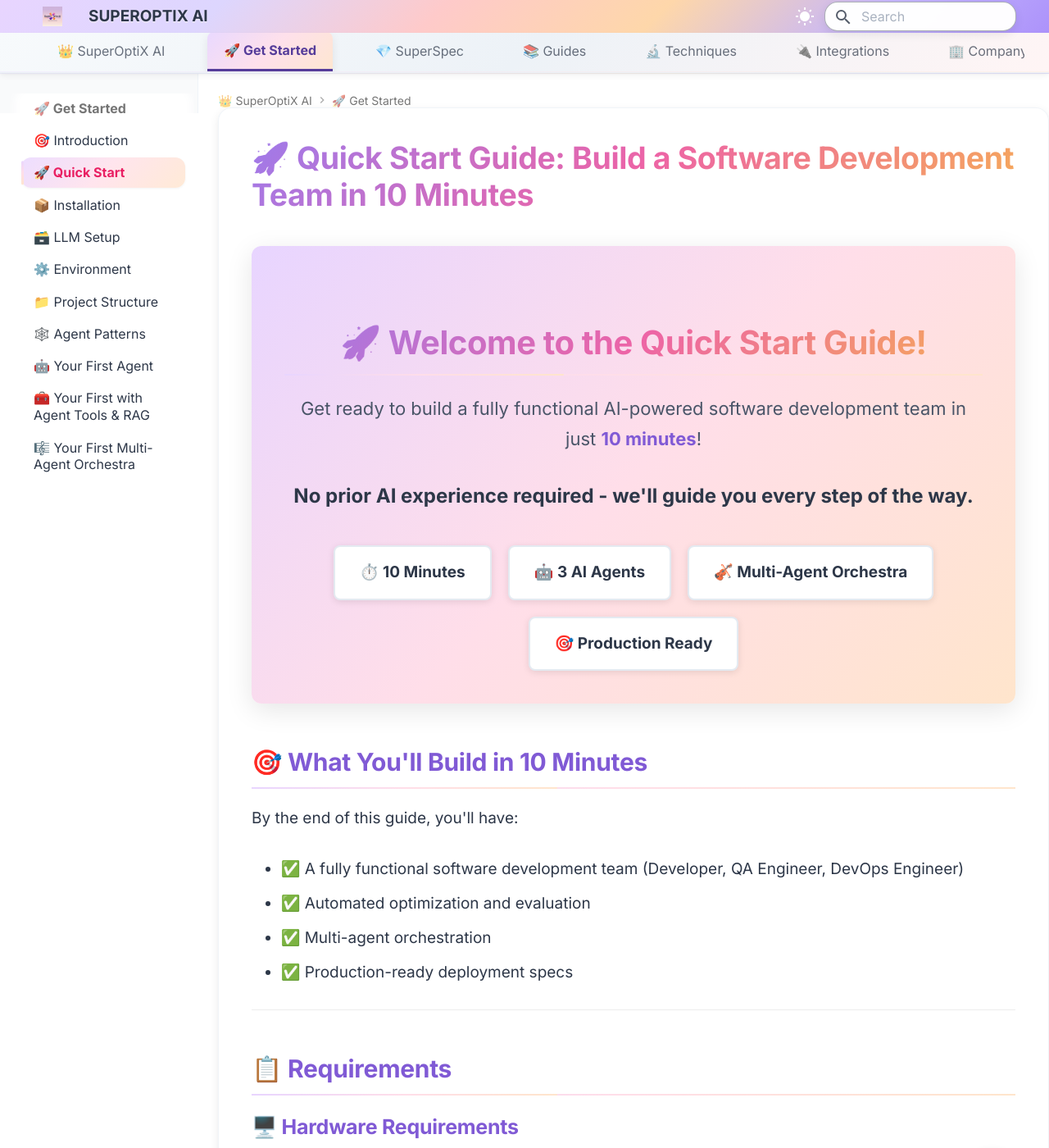
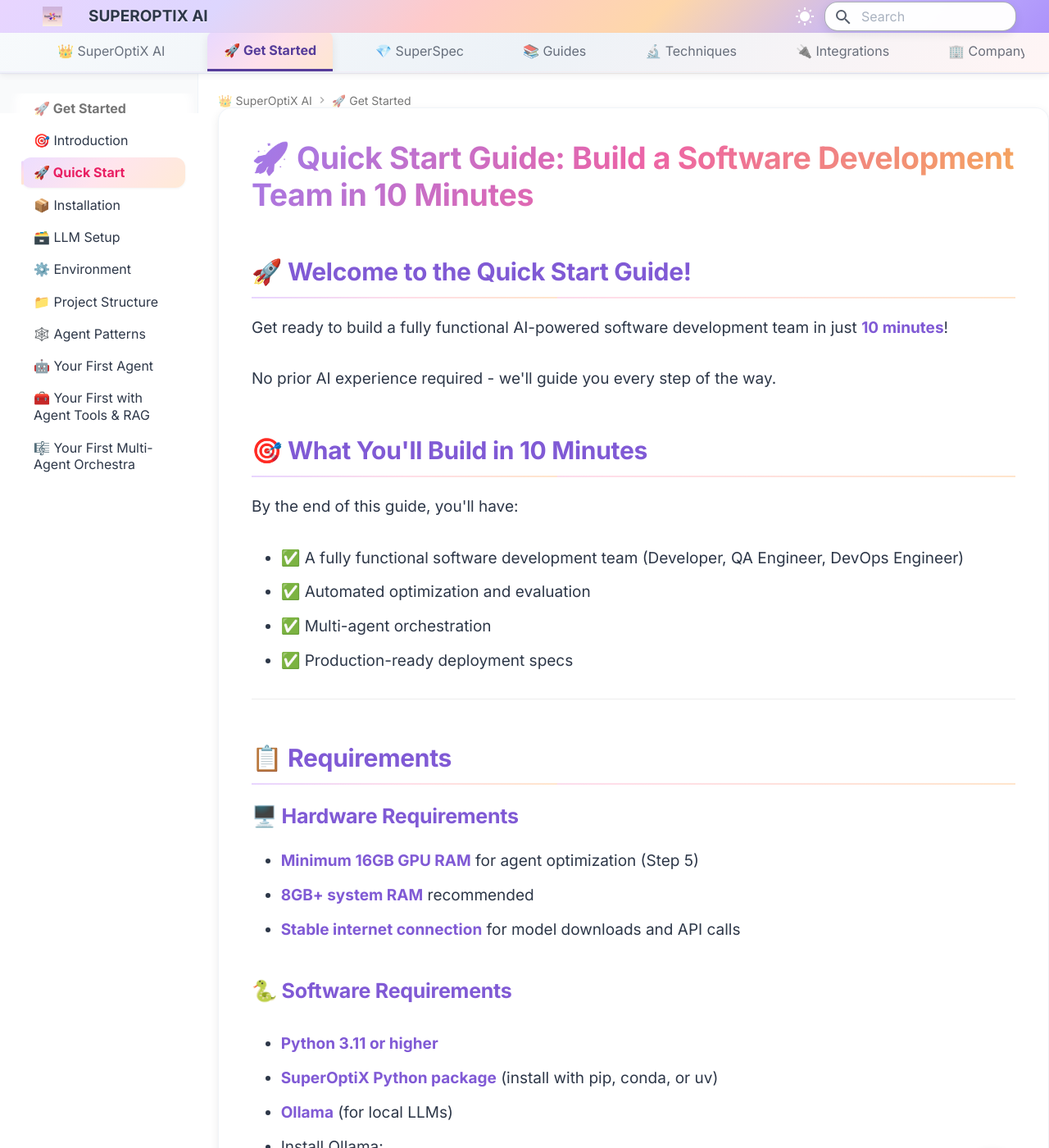
Before and after one commit to SuperagenticAI/superoptix-ai, an MkDocs documentation site: the page built from docs/quick-start.md, in a window 1280 px wide and 1400 px high. Shown: the whole window at 82% size. Built offline with MkDocs 1.6.1 and Material for MkDocs 9.7.7, drawn with Linux system fonts in a browser that asks for light colours.

Commit message:
update code and syntax

```diff
--- a/docs/quick-start.md
+++ b/docs/quick-start.md
@@ -1,25 +1,10 @@
 # 🚀 Quick Start Guide: Build a Software Development Team in 10 Minutes
 
-<div style="text-align: center; margin: 2rem 0; padding: 2rem; background: var(--primary-gradient); border-radius: var(--border-radius); color: var(--text-primary); box-shadow: var(--shadow-heavy);">
-    <h2 style="margin-bottom: 1rem; font-size: 2rem; background: var(--text-gradient); background-clip: text; -webkit-background-clip: text; -webkit-text-fill-color: transparent; font-weight: var(--font-weight-bold);">🚀 Welcome to the Quick Start Guide!</h2>
-    <p style="font-size: 1.1rem; margin-bottom: 1.5rem; color: var(--text-secondary);">Get ready to build a fully functional AI-powered software development team in just <strong>10 minutes</strong>!</p>
-    <p style="font-size: 1.2rem; margin-bottom: 2rem; font-weight: var(--font-weight-semibold); color: var(--text-primary);">No prior AI experience required - we'll guide you every step of the way.</p>
+## 🚀 Welcome to the Quick Start Guide!
 
-    <div style="display: flex; justify-content: center; gap: 1rem; flex-wrap: wrap; margin-top: 1.5rem;">
-        <div style="background: var(--md-default-bg-color); color: var(--text-primary); padding: 0.75rem 1.5rem; border-radius: 8px; font-weight: var(--font-weight-semibold); border: 2px solid var(--border-medium); backdrop-filter: blur(10px); box-shadow: 0 2px 8px rgba(0,0,0,0.1);">
-            ⏱️ 10 Minutes
-        </div>
-        <div style="background: var(--md-default-bg-color); color: var(--text-primary); padding: 0.75rem 1.5rem; border-radius: 8px; font-weight: var(--font-weight-semibold); border: 2px solid var(--border-medium); backdrop-filter: blur(10px); box-shadow: 0 2px 8px rgba(0,0,0,0.1);">
-            🤖 3 AI Agents
-        </div>
-        <div style="background: var(--md-default-bg-color); color: var(--text-primary); padding: 0.75rem 1.5rem; border-radius: 8px; font-weight: var(--font-weight-semibold); border: 2px solid var(--border-medium); backdrop-filter: blur(10px); box-shadow: 0 2px 8px rgba(0,0,0,0.1);">
-            🎻 Multi-Agent Orchestra
-        </div>
-        <div style="background: var(--md-default-bg-color); color: var(--text-primary); padding: 0.75rem 1.5rem; border-radius: 8px; font-weight: var(--font-weight-semibold); border: 2px solid var(--border-medium); backdrop-filter: blur(10px); box-shadow: 0 2px 8px rgba(0,0,0,0.1);">
-            🎯 Production Ready
-        </div>
-    </div>
-</div>
+Get ready to build a fully functional AI-powered software development team in just **10 minutes**!
+
+No prior AI experience required - we'll guide you every step of the way.
 
 ## 🎯 What You'll Build in 10 Minutes
 
--- a/docs/stylesheets/extra.css
+++ b/docs/stylesheets/extra.css
@@ -41,9 +41,9 @@
   --shadow-nav: 0 2px 8px rgba(0, 0, 0, 0.06);
 
   /* Code theme - Light mode optimized */
-  --code-bg: #dadaf350;
-  --code-text: #a86346;
-  --code-border: rgba(187, 11, 245, 0.982);
+  --code-bg: #ffffff50;
+  --code-text: #cd54cf;
+  --code-border: rgba(246, 229, 251, 0.982);
 }
 
 /* Dark Mode Variables */
@@ -83,9 +83,9 @@
   --shadow-nav: 0 2px 8px rgba(0, 0, 0, 0.3);
 
   /* Code theme - Dark Monokai with better contrast */
-  --code-bg: #1a0808;
-  --code-text: #52d719;
-  --code-border: rgba(35 157 170);
+  --code-bg: #000000;
+  --code-text: #dfc30e;
+  --code-border: rgb(13, 13, 13);
 }
 
 /* =========================================
```
Also changed, not shown: docs/index.md (+1 -1 lines), docs/introduction.md (+5 -5 lines).
